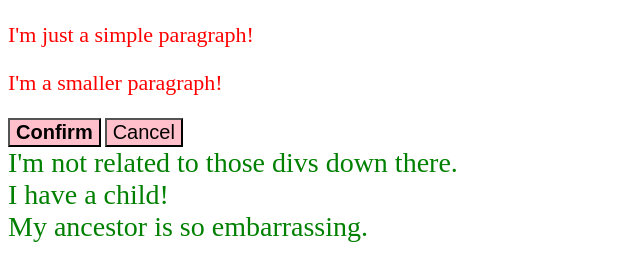
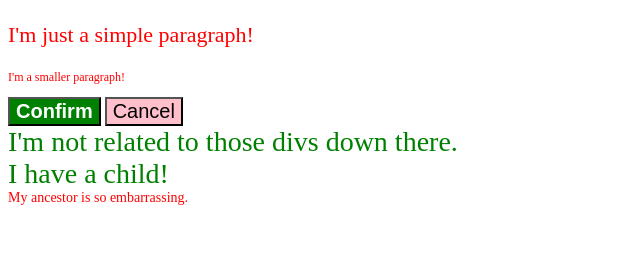
Before and after one commit to OptimisticToaster/odin-project, a plain HTML site: page css-exercises/foundations/06-cascade-fix/index.html in a window 1280 px wide. Shown: the whole page, without its empty margins (0-640 px from the left). Drawn offline with Linux system fonts and the light colour scheme.

Commit message:
Foundations 06 Completed

```diff
--- a/css-exercises/foundations/06-cascade-fix/style.css
+++ b/css-exercises/foundations/06-cascade-fix/style.css
@@ -3,12 +3,18 @@
   color: hsl(0, 100%, 50%);
 }
 
-.small-para {
+.para.small-para {
   font-size: 12px;
 }
 
 .para {
   font-size: 22px;
+}
+
+.button {
+  background-color: #ffc0cb;
+  color: black;
+  font-size: 20px;
 }
 
 .confirm {
@@ -18,18 +24,12 @@
   font-weight: bold;
 }
 
-.button {
-  background-color: #ffc0cb;
-  color: black;
-  font-size: 20px;
-}
-
-.child {
-  color: red;
-  font-size: 14px;
-}
-
 div.text {
   color: green;
   font-size: 28px;
 }
+
+.text.child {
+  color: red;
+  font-size: 14px;
+}
```
